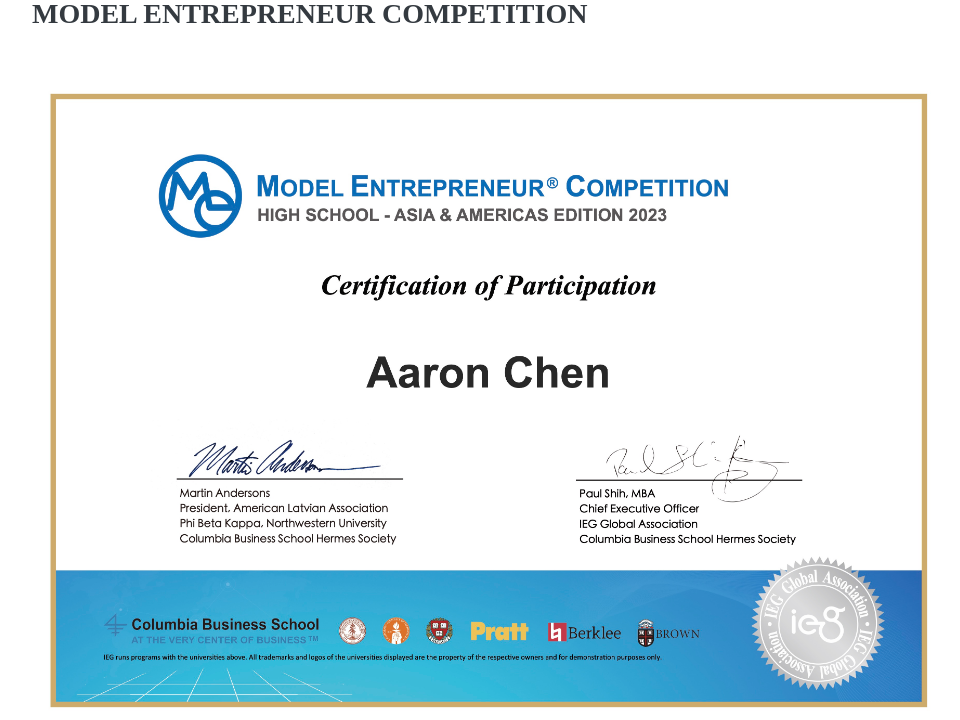
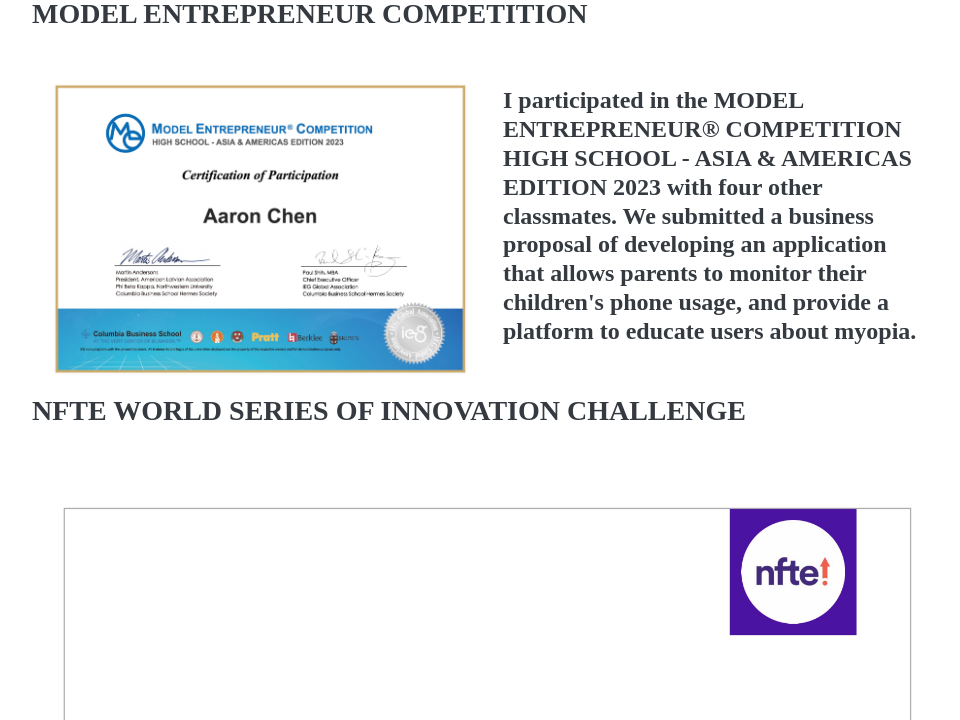
Before and after one commit to aaronchen2007/aaronchen2007, a website: page Extracurricular Details.html in a window 1280 px wide. Shown: the part 859-1579 px from the top of the page, without its empty margins (288-1248 px from the left). Drawn offline with nearby package versions, Linux system fonts and the light colour scheme; a web font is replaced by a local one.

Commit message:
Update Extracurricular Details.html

```diff
--- a/Extracurricular Details.html
+++ b/Extracurricular Details.html
@@ -95,14 +95,22 @@
                     </div>
 
                     <h3 class="mb-5">Model Entrepreneur Competition</h3>
-                    <img src="img/MEC certificate.jpg" alt="MEC Image" class="img-fluid">
-                    <h4 class="mb-5"> I participated in the MODEL ENTREPRENEUR® COMPETITION HIGH SCHOOL - ASIA & AMERICAS EDITION 2023 with four other classmates. We submitted a business proposal of developing
-                        an application that allows parents to monitor their children's phone usage, and provide a platform to educate users about myopia.
-                    </h4>
+                    <div class="container">
+                        <div class="row">
+                            <div class="col-md-6">
+                                <img src="img/MEC certificate.jpg" alt="MEC Image" class="img-fluid">
+                            </div>
+                            <div class="col-md-6">
+                                <h4 class="mb-5 mt-2"> I participated in the MODEL ENTREPRENEUR® COMPETITION HIGH SCHOOL - ASIA & AMERICAS EDITION 2023 with four other classmates. We submitted a business proposal of developing
+                                    an application that allows parents to monitor their children's phone usage, and provide a platform to educate users about myopia.
+                                </h4>
+                            </div>
+                        </div>
+                    </div>
 
                     <h3 class="mb-5" href="https://innovation.nfte.com/challenge-winners/aramco-2023" target="_blank">NFTE World Series of Innovation Challenge</h3>
                     <img src="img/NFTE certificate.jpg" alt="NFTE Image" class="img-fluid">
-                    <h4 class="mb-5">
+                    <h4 class="mb-5 mt-2">
                         Three classmates and I competed in the 2023 NFTE World Series of Innovation Aramco Connected Cities Challenge. We proposed a  a business model for establishing a network of infrared sensors attached to traffic
                         lights to track traffic flow, adjust the traffic light waiting time, and utilize the data for AI model training to increase traffic efficiency and sustainability.
                     </h4>
```
